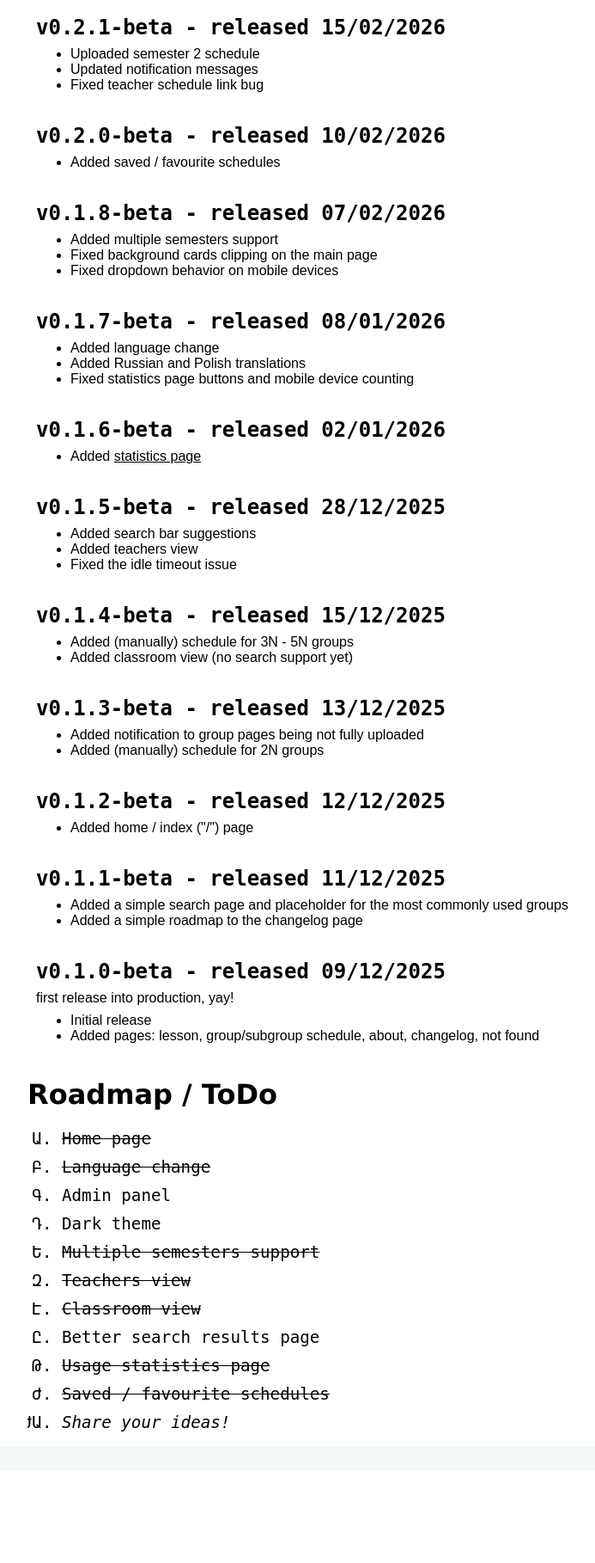
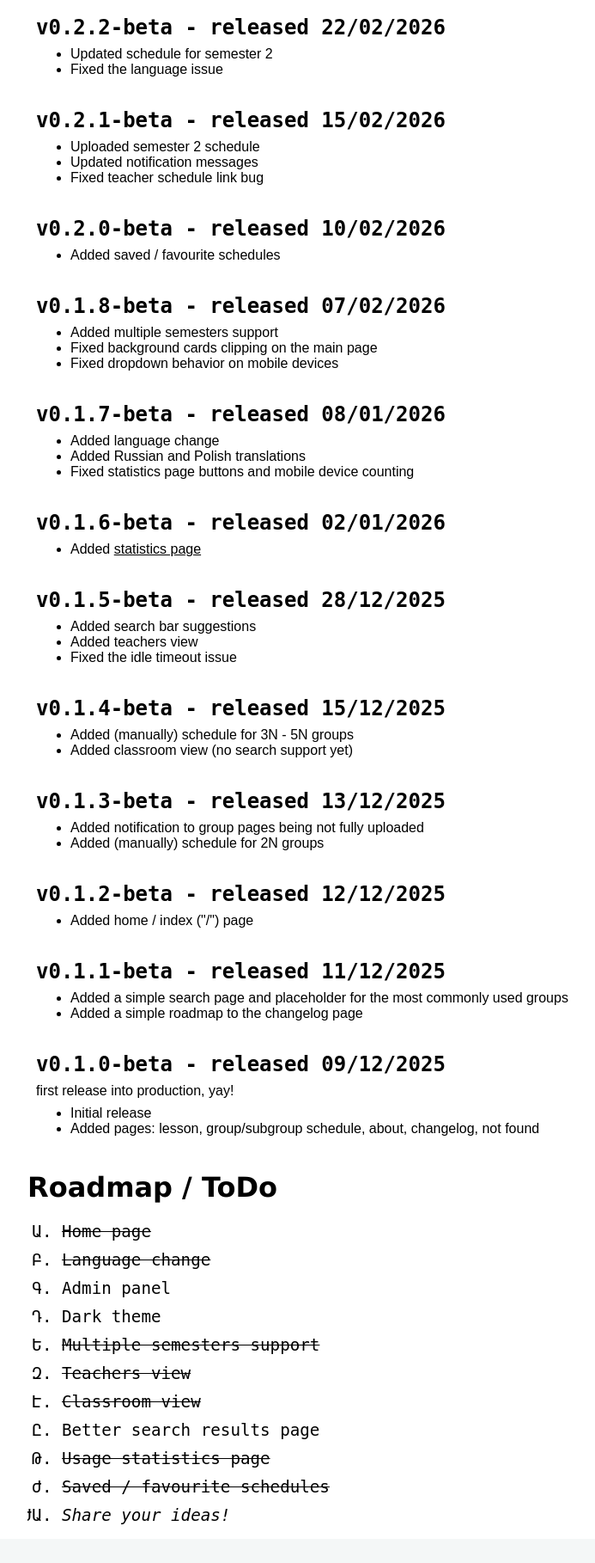
Before and after one commit to Kak0ytachel/MckSchedule, a Python web app: template templates/changelog.html in a window 1280 px wide. Shown: the part 81-1899 px from the top of the page at 86% size, without its empty margins (108-801 px from the left). Before the commit the page ends 1746 px from the top, so only its background shows below. Run offline with Jinja, Linux system fonts and the light colour scheme; the template is opened without the code that fills it, so the values that code supplies are empty; some libraries are stand-ins or nearby versions.

Commit message:
updated changelog & css fixed

```diff
--- a/static/styles.css
+++ b/static/styles.css
@@ -579,7 +579,8 @@ html{
 }
 
 .notification-message-line{
-    width:8px;
+    flex-shrink: 0;
+    width: 6px;
     display: inline-block;
     background: dimgray;
     margin: 8px 10px;
--- a/templates/changelog.html
+++ b/templates/changelog.html
@@ -17,6 +17,13 @@
         <p> {{ translate(request, "changelog-text")}} <a href="/about"> {{ translate(request, "changelog-link")}}</a></p>
     </header>
     <section>
+        <article class="changelog-article">
+            <h2> v0.2.2-beta - released 22/02/2026</h2>
+            <ul>
+                <li> Updated schedule for semester 2</li>
+                <li> Fixed the language issue</li>
+            </ul>
+        </article>
         <article class="changelog-article">
             <h2> v0.2.1-beta - released 15/02/2026</h2>
             <ul>
```
Also changed, not shown: changelog.md.
